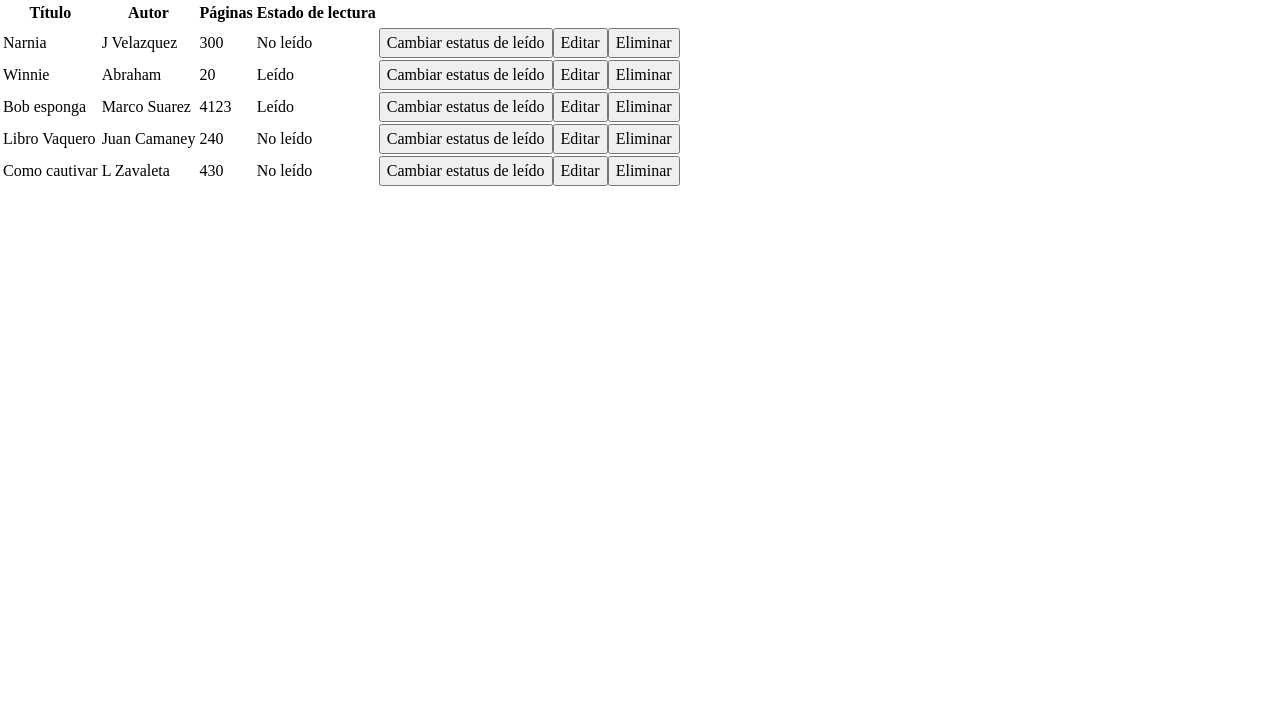
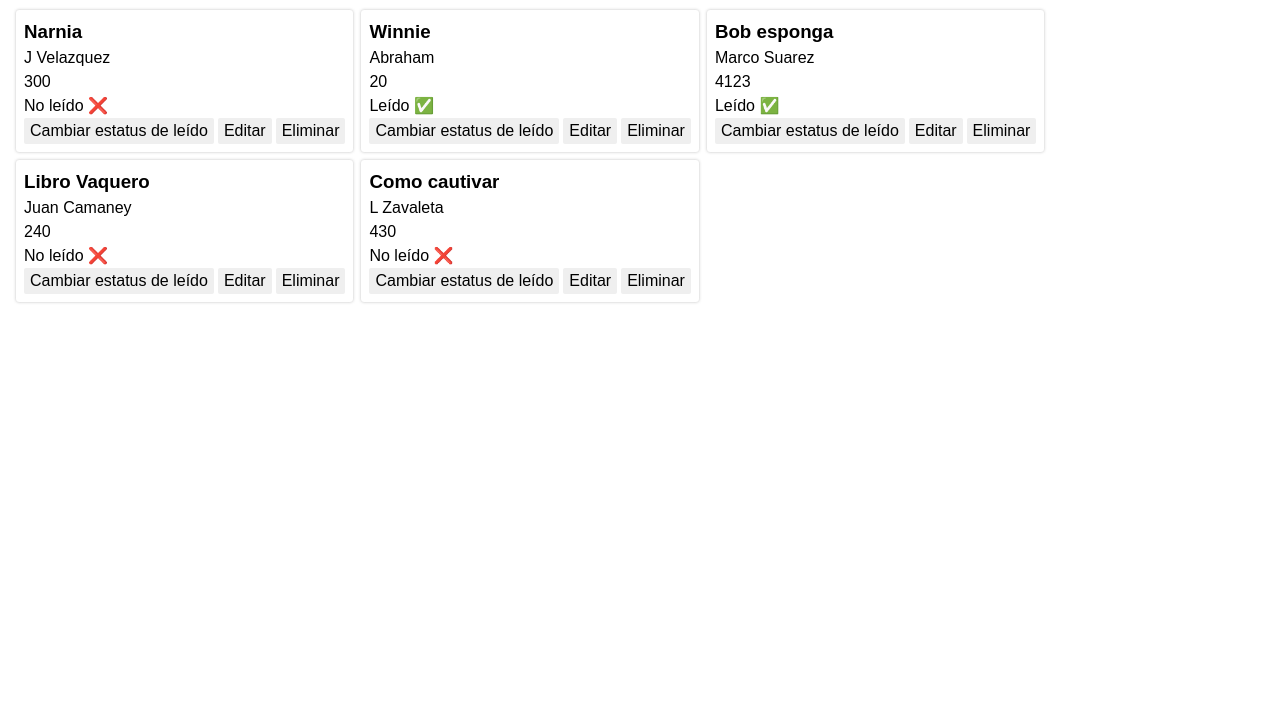
Before and after one commit to kike9978/top-project-library, a plain HTML site: page index.html in a window 1280 px wide. Shown: the part 80-800 px from the top of the page. Drawn offline with Linux system fonts and the light colour scheme.

Commit message:
Make some style changes

```diff
--- a/global.css
+++ b/global.css
@@ -22,11 +22,14 @@ dialog {
 }
 
 .card-grid {
+  flex-wrap: wrap;
   display: flex;
   gap: 0.5rem;
+  margin: 1rem;
 }
 
 .card {
+  border-radius: 3px;
   padding: 0.5rem;
   font-family: sans-serif;
   box-shadow: 0px 0px 3px #6f6f6f75;
@@ -34,3 +37,18 @@ dialog {
   flex-direction: column;
   align-items: flex-start;
 }
+
+button{
+  border: none;
+  border-radius: 2px;
+  cursor: pointer;
+}
+
+button:hover{
+  background-color: rgb(215, 214, 214);
+}
+
+.button-row{
+  display: flex;
+  gap: .25rem;
+}
--- a/index.html
+++ b/index.html
@@ -40,16 +40,7 @@
       </div>
     </form>
   </dialog>
-  <table>
-    <thead>
-      <th>Título</th>
-      <th>Autor</th>
-      <th>Páginas</th>
-      <th>Estado de lectura</th>
-    </thead>
-    <tbody></tbody>
-  </table>
-
+  <section class="card-grid"></section>
 </body>
 
 </html>
--- a/script.js
+++ b/script.js
@@ -17,24 +17,24 @@ class Book {
   }
 
   delete(e) {
-    const bookID = e.target.parentNode.getAttribute("data-book")
+    const bookID = e.target.parentNode.parentNode.getAttribute("data-book")
     console.log(e)
     console.log(Library.myLibrary.findIndex(book => book.author === this.author))
     Library.myLibrary.splice(Library.myLibrary.findIndex(book => book.author === this.author), 1)
     console.log(Library.myLibrary)
-    const rowToDelete = document.querySelector(`tr[data-book=${bookID}]`)
+    const rowToDelete = document.querySelector(`article[data-book=${bookID}]`)
     console.log(bookID)
     rowToDelete.remove()
   }
 
   changeReadStatus(e) {
-    const bookID = e.target.parentNode.getAttribute("data-book")
+    const bookID = e.target.parentNode.parentNode.getAttribute("data-book")
     const arrayIndex = Library.myLibrary.findIndex(book => { return formatBookID(book) === bookID })
     let readStatus = Library.myLibrary[arrayIndex].isRead
     Library.myLibrary[arrayIndex].isRead = !readStatus
     readStatus = Library.myLibrary[arrayIndex].isRead
-    const cellToEdit = document.querySelector(`tr[data-book=${bookID}] td[data-cell=isRead]`)
-    cellToEdit.innerText = readStatus ? "Leído" : "No leído"
+    const cardToEdit = document.querySelector(`article[data-book=${bookID}] p[data-book=isRead]`)
+    cardToEdit.innerText = readStatus ? "Leído ✅" : "No leído ❌"
   }
 
 }
@@ -49,29 +49,42 @@ class Library {
 
   static addBookToLibrary(e) {
     e.preventDefault()
+    const form = e.target
+
+    if (form.checkValidity()) {
       const formData = new FormData(form)
       modal.close();
       const entries = Object.fromEntries(formData)
       console.log(entries)
       const book = new Book(entries.title, entries.author, entries.pages, entries.isRead)
       Library.myLibrary.push(book)
-    UIRenderer.generateTable()
+      UIRenderer.generateCardGrid()
+
+    } else {
+      console.log('Form is invalid. Please fill in all required fields.');
+    }
   }
 }
 
 Library.generateLibrary()
 
 const form = document.querySelector("form")
-
-const tbody = document.querySelector("tbody")
+const cardSection = document.querySelector(".card-grid")
 
 class UIRenderer {
-  static generateTable() {
-    tbody.innerHTML = ""
+
+  static generateCardGrid() {
+    cardSection.innerHTML = ""
 
     Library.myLibrary.forEach(book => {
+      const card = UIRenderer.generateCard(book)
+      cardSection.appendChild(card)
+    })
+  }
 
-      const tr = document.createElement("tr")
+  static generateCard(book){
+    const card = document.createElement("article");
+    card.classList.add("card");
 
     const readStatusBtn = document.createElement("button")
     readStatusBtn.innerText = "Cambiar estatus de leído";
@@ -86,26 +99,28 @@ class UIRenderer {
     deleteBtn.innerText = "Eliminar";
     deleteBtn.addEventListener("click", (e) => Book.prototype.delete(e))
 
-      tr.setAttribute("data-book", formatBookID(book))
-      const cellTitle = document.createElement("td")
-      const cellAuthor = document.createElement("td")
-      const cellPages = document.createElement("td")
-      const cellIsRead = document.createElement("td")
-      cellIsRead.setAttribute("data-cell", "isRead")
-      cellTitle.innerText = book.title;
-      cellAuthor.innerText = book.author;
-      cellPages.innerText = book.pages;
-      cellIsRead.innerText = book.isRead ? "Leído" : "No leído";
-      tr.appendChild(cellTitle)
-      tr.appendChild(cellAuthor)
-      tr.appendChild(cellPages)
-      tr.appendChild(cellIsRead)
-      tr.appendChild(readStatusBtn)
-      tr.appendChild(editBtn)
-      tr.appendChild(deleteBtn)
+    card.setAttribute("data-book", formatBookID(book))
+    const bookTitle = document.createElement("h3")
+    const authorName = document.createElement("p")
+    const pagesNumber = document.createElement("p")
+    const isReadStatus = document.createElement("p")
+    const buttonSection = document.createElement("div")
+    buttonSection.classList.add("button-row")
+    isReadStatus.setAttribute("data-book", "isRead")
+    bookTitle.innerText = book.title;
+    authorName.innerText = book.author;
+    pagesNumber.innerText = book.pages;
+    isReadStatus.innerText = book.isRead ? "Leído ✅" : "No leído ❌"
+    card.appendChild(bookTitle)
+    card.appendChild(authorName)
+    card.appendChild(pagesNumber)
+    card.appendChild(isReadStatus)
+    card.appendChild(buttonSection)
+    buttonSection.appendChild(readStatusBtn)
+    buttonSection.appendChild(editBtn)
+    buttonSection.appendChild(deleteBtn)
 
-      tbody.appendChild(tr)
-    })
+    return card;
   }
 
   static handleOpenModal(e) {
@@ -119,7 +134,7 @@ class UIRenderer {
   }
 
   static handleCloseModal(e) {
-    e.preventDefault
+    e.preventDefault();
     modal.close()
   }
 }
@@ -129,7 +144,7 @@ function formatBookID(book) {
   return book.title.split(" ").join("") + book.pages
 }
 
-UIRenderer.generateTable()
+UIRenderer.generateCardGrid()
 
 const openModalBtn = document.querySelector("#open-modal-btn")
 const addBookBtn = document.querySelector("#add-book-btn")
```
Lines whose indentation alone changed are shown as unchanged.
